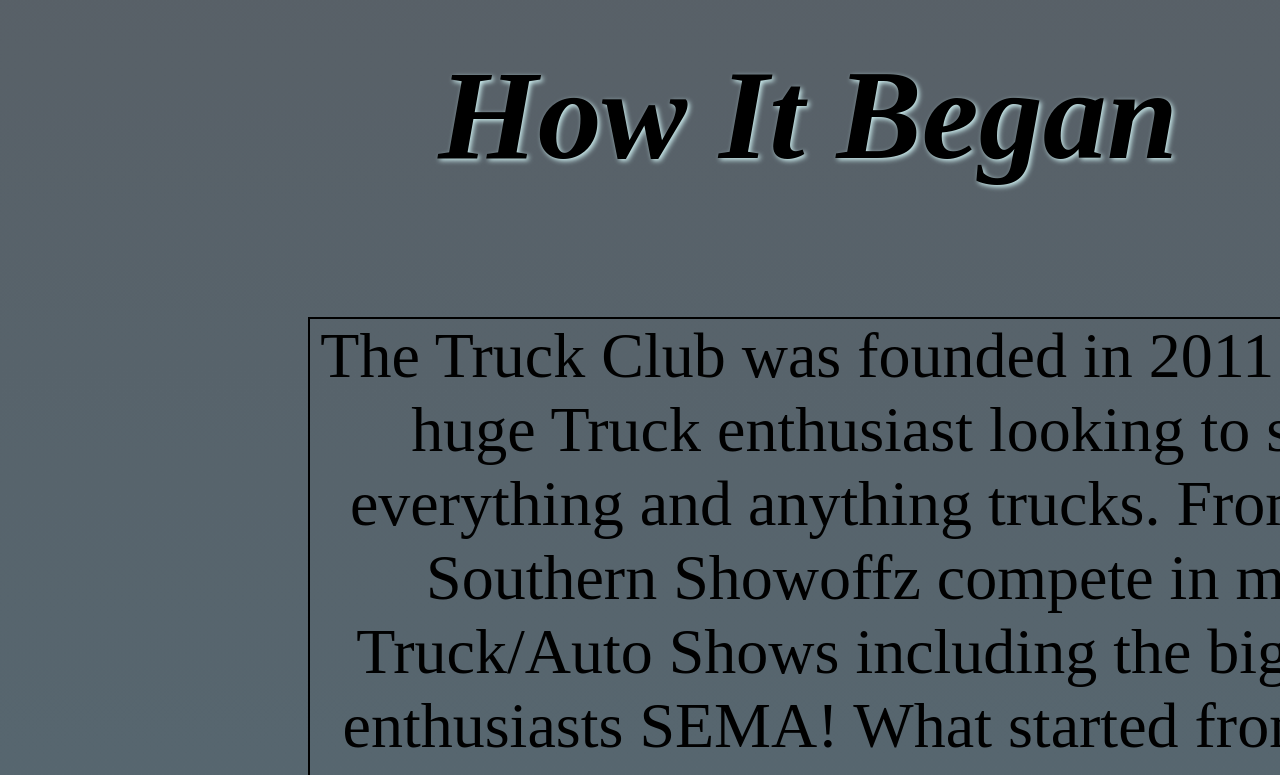
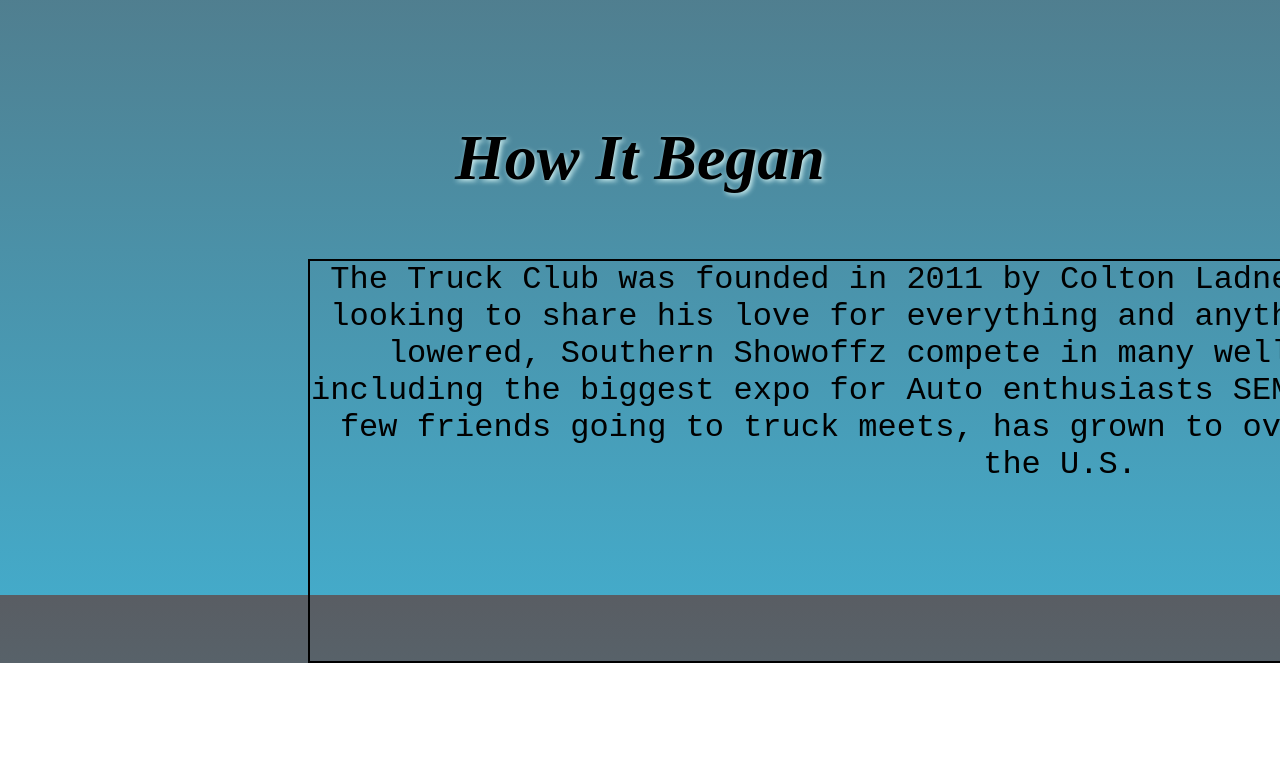
Before and after one commit to Josec1997/phase-2-final-project, a React (Create React App) app in the folder phase-2-final-project/: page /about in a window 1280 px wide. Shown: the part 460-1235 px from the top of the page. After the commit the page ends 1123 px from the top, so only its background shows below. Built offline with nearby package versions, Linux system fonts and the light colour scheme; data requests are answered from the project's data file; the HTML template or start-up script is replaced by a standard one.

Commit message:
css add ons

```diff
--- a/phase-2-final-project/src/index.css
+++ b/phase-2-final-project/src/index.css
@@ -40,14 +40,14 @@
   text-shadow: 2px 2px 5px rgb(0, 0, 0);
  }
 
-  #about {
-    width: 1000px;
-    height: 10000px;
+p{
+
+    height: 400px;
     text-align: center;
     margin-left: 300px;
     font-size: xx-large;
+    font-family: 'Courier New', Courier, monospace;
   }
-
 
   H1{
    text-align: center;
@@ -143,5 +143,6 @@
 }
 
 #delete-btn{
-  padding:5px 47%;
+  padding:5px 30%;
+
 }
```
